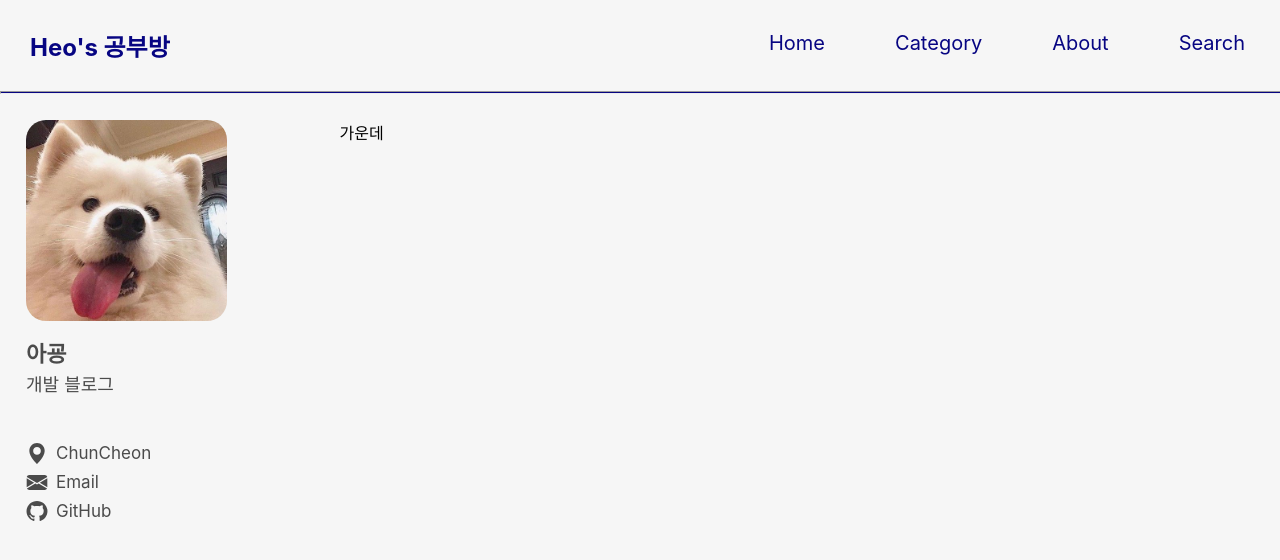
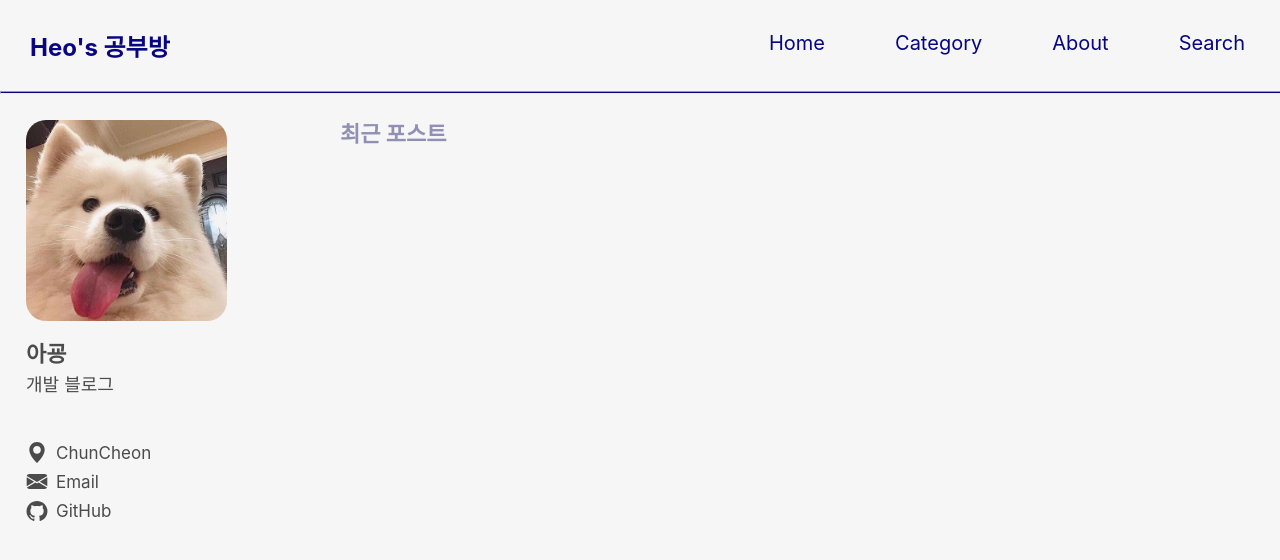
Before and after one commit to yoona1110/github_blog, a React (Create React App) app: page / in a window 1280 px wide. Shown: the top 560 px of the page. Built offline with nearby package versions, Linux system fonts and the light colour scheme.

Commit message:
Feat: 메뉴 눌러도 프로필 고정

```diff
--- a/src/App.js
+++ b/src/App.js
@@ -2,6 +2,8 @@ import styled from 'styled-components';
 import { Routes, Route } from 'react-router-dom';
 
 import Header from './components/Header';
+import Profile from './components/Profile';
+
 import Home from './pages/Home';
 import Category from './pages/Category';
 import About from './pages/About';
@@ -12,13 +14,16 @@ import './App.css';
 const App = () => {
   return (
     <Container>
-      <Header />
+      <Header/>
+      <SubContainer>
+        <Profile/>
         <Routes>
           <Route path='/' element={<Home/>} />
           <Route path='/Category' element={<Category/>} />
           <Route path='/About' element={<About/>} />
           <Route path='/Search' element={<Search/>} />
         </Routes>
+      </SubContainer>
     </Container>
   );
 };
@@ -27,5 +32,8 @@ const Container = styled.div`
   background-color: transparent;
   height: 100%;
 `;
-
+const SubContainer = styled.div`
+  display: flex;
+  flex-direction: row;
+`;
 export default App;
--- a/src/components/Header.js
+++ b/src/components/Header.js
@@ -69,7 +69,7 @@ const MenuDetail = styled(Link)`
 const Line = styled.hr`
     margin: 0 auto;
     width: 100vw;
-    height: 1px;
+    height: 0.5px;
     background-color: #070582;
 `;
 export default Header;
--- /dev/null
+++ b/src/components/Profile.js
@@ -0,0 +1,93 @@
+import styled from "styled-components";
+
+import habitationImg from '../assets/habitationMark.svg';
+import emailImg from '../assets/emailMark.svg';
+import gitHubImg from '../assets/githubMark.svg';
+
+import ProfilePhote from '../assets/ProfileImg.jpeg';
+
+const Profile = () => {
+    const url = 'https://github.com/yoona1110';
+    const email = 'mailto:gjdbsdk18@icloud.com';
+
+    return (
+        <Container>
+            <ProfileInfo>
+                <ProfileImg src={ProfilePhote}/>
+                <ProfileName> 아굥 </ProfileName>
+                <ProfileSubName> 개발 블로그 </ProfileSubName>
+                <ProfileDetailInfo>
+                    <img
+                        style={{ width: '22px', height: '21px' }}
+                        src={habitationImg}
+                    />
+                    <ProfileDetailTitle> ChunCheon </ProfileDetailTitle>
+                </ProfileDetailInfo>
+                <ProfileDetailInfo onClick={() => window.open(email)}>
+                    <img
+                        style={{ width: '22px', height: '15px' }}
+                        src={emailImg}
+                    />
+                    <ProfileDetailTitle> Email </ProfileDetailTitle>
+                </ProfileDetailInfo>
+                <ProfileDetailInfo onClick={() => window.open(url)}>
+                    <img
+                        style={{ width: '22px', height: '20px' }}
+                        src={gitHubImg}
+                    />
+                    <ProfileDetailTitle> GitHub </ProfileDetailTitle>
+                </ProfileDetailInfo>
+            </ProfileInfo>
+        </Container>
+    );
+};
+
+const Container = styled.div`
+    display: flex;
+    flex-direction: row;
+    margin: 26px 113px 0 26px;
+`;
+
+const ProfileInfo = styled.div`
+    flex-direction: column;
+    flex: 1;
+`;
+const ProfileImg = styled.img`
+    width: 201px;
+    height: 201px;
+    flex-shrink: 0;
+    border-radius: 20px;
+    background-color: #F3F3F3;
+`;
+const ProfileName = styled.p`
+    margin: 11px 0 2px 0;
+    color: #4B4B4B;
+    font-size: 22px;
+    font-weight: 700;
+    line-height: normal;
+`;
+const ProfileSubName = styled.p`
+    margin: 0 auto;
+    margin-bottom: 30px;
+    color: #4B4B4B;
+    font-size: 18px;
+    font-weight: 400;
+    line-height: normal;
+`;
+
+const ProfileDetailInfo = styled.div`
+    display: flex;
+    flex-direction: row;
+    align-items: center;
+    margin-bottom: -25px;
+
+    cursor: pointer;
+`;
+const ProfileDetailTitle = styled.p`
+    margin-left: 8px;
+    color: #4B4B4B;
+    font-size: 17px;
+    font-weight: 400;
+    line-height: normal;
+`;
+export default Profile;
--- a/src/pages/Home.js
+++ b/src/pages/Home.js
@@ -1,100 +1,20 @@
 import styled from "styled-components";
 
-import habitationImg from '../assets/habitationMark.svg';
-import emailImg from '../assets/emailMark.svg';
-import gitHubImg from '../assets/githubMark.svg';
-
-import Profile from '../assets/ProfileImg.jpeg';
-
 const Home = () => {
-    const url = 'https://github.com/yoona1110';
-    const email = 'mailto:gjdbsdk18@icloud.com';
-
     return (
         <Container>
-            <ProfileInfo>
-                <ProfileImg src={Profile}/>
-                <ProfileName> 아굥 </ProfileName>
-                <ProfileSubName> 개발 블로그 </ProfileSubName>
-                <ProfileDetailInfo>
-                    <img
-                        style={{ width: '22px', height: '21px' }}
-                        src={habitationImg}
-                    />
-                    <ProfileDetailTitle> ChunCheon </ProfileDetailTitle>
-                </ProfileDetailInfo>
-                <ProfileDetailInfo onClick={() => window.open(email)}>
-                    <img
-                        style={{ width: '22px', height: '15px' }}
-                        src={emailImg}
-                    />
-                    <ProfileDetailTitle> Email </ProfileDetailTitle>
-                </ProfileDetailInfo>
-                <ProfileDetailInfo onClick={() => window.open(url)}>
-                    <img
-                        style={{ width: '22px', height: '20px' }}
-                        src={gitHubImg}
-                    />
-                    <ProfileDetailTitle> GitHub </ProfileDetailTitle>
-                </ProfileDetailInfo>
-            </ProfileInfo>
-            <MainContent>
-                <div> 가운데 </div>
-            </MainContent>
+            <Title> 최근 포스트 </Title>
         </Container>
     );
 };
 
 const Container = styled.div`
     display: flex;
-    flex-direction: row;
-    margin: 26px 0 0 26px;
 `;
-
-const ProfileInfo = styled.div`
-    flex-direction: column;
-    flex: 1;
-`;
-const ProfileImg = styled.img`
-    width: 201px;
-    height: 201px;
-    flex-shrink: 0;
-    border-radius: 20px;
-    background-color: #F3F3F3;
-`;
-const ProfileName = styled.p`
-    margin: 11px 0 2px 0;
-    color: #4B4B4B;
+const Title = styled.p`
+    color: #9190B4;
     font-size: 22px;
     font-weight: 700;
     line-height: normal;
 `;
-const ProfileSubName = styled.p`
-    margin: 0 auto;
-    margin-bottom: 30px;
-    color: #4B4B4B;
-    font-size: 18px;
-    font-weight: 400;
-    line-height: normal;
-`;
-
-const ProfileDetailInfo = styled.div`
-    display: flex;
-    flex-direction: row;
-    align-items: center;
-    margin-bottom: -25px;
-
-    cursor: pointer;
-`;
-const ProfileDetailTitle = styled.p`
-    margin-left: 8px;
-    color: #4B4B4B;
-    font-size: 17px;
-    font-weight: 400;
-    line-height: normal;
-`;
-
-const MainContent = styled.div`
-    flex: 3;
-`;
 export default Home;
```
Lines whose indentation alone changed are shown as unchanged.
